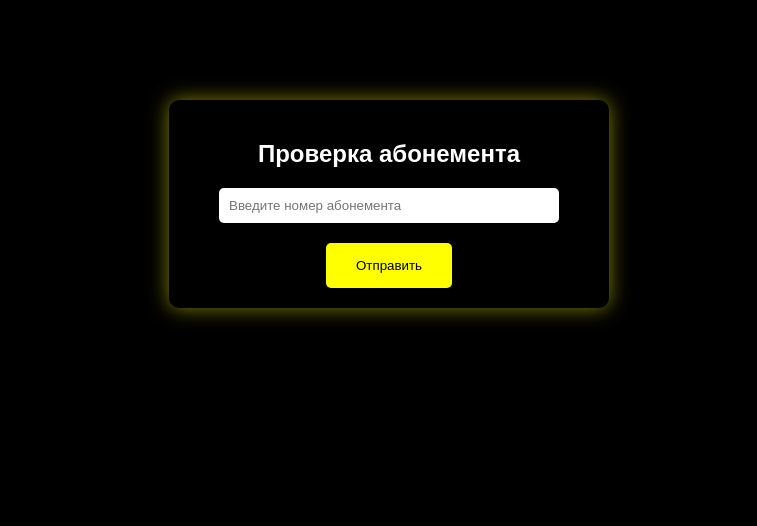
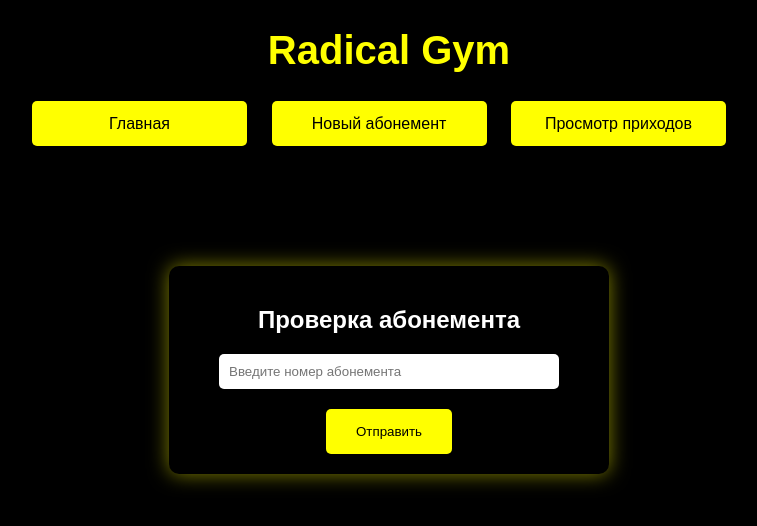
Before and after one commit to ober0/flask-fitnes-site, a Flask app: page / in a window 1280 px wide. Shown: the top 526 px of the page, without its empty margins (251-1008 px from the left). Run offline with Flask 3, Linux system fonts and the light colour scheme.

Commit message:
added header, func edit_abn, func arrival

```diff
--- a/checkQR.py
+++ b/checkQR.py
@@ -6,8 +6,7 @@ def check_qr():
         id = f.read()
     if id != '':
         try:
-            decoded_data = json.loads(id)
-            abn_id = (decoded_data['subscription_number'])
+            abn_id = id
             return abn_id
         except:
             f.close()
--- a/main.py
+++ b/main.py
@@ -5,6 +5,7 @@ from flask_sqlalchemy import SQLAlchemy
 import threading
 import time
 import webbrowser
+import datetime
 
 app = Flask(__name__)
 app.config['SQLALCHEMY_DATABASE_URI'] = 'sqlite:///database.db'
@@ -24,6 +25,15 @@ class Clients(db.Model):
     def __repr__(self):
         return '<id %r>' % self.id
 
+
+class Arrivals(db.Model):
+    id = db.Column(db.Integer, primary_key=True)
+    abn_id = db.Column(db.String(80))
+    date_arrival = db.Column(db.DateTime)
+    def __repr__(self):
+        return '<id %r>' % self.id
+
+
 def check_qr():
     while True:
         time.sleep(0.3)
@@ -38,10 +48,54 @@ def check_qr():
 def index():
     return render_template('index.html')
 
+@app.route('/process', methods=['POST'])
+def process():
+    action = request.form['action']
+    if action == 'arrival':
+        arrival = Arrivals(abn_id = request.form['id'], date_arrival = datetime.datetime.now())
+        try:
+            db.session.add(arrival)
+            db.session.commit()
+            return redirect(f'/client?id={request.form["id"]}&arrival=success')
+        except Exception as e:
+            db.session.rollback()
+            print(e)
+            return 'Ошибка!'
+    elif action == 'back':
+        return redirect('/')
+    elif action == 'edit':
+        user = Clients.query.filter_by(subscription_number=request.form['id']).first()
+        user_data = {
+            'id': user.id,
+            'name': user.name,
+            'phone_number': user.phone_number,
+            'date_signing': user.date_signing,
+            'activate_date': user.activate_date,
+            'freezing': user.freezing,
+            'subscription_number': user.subscription_number
+        }
+        return render_template('edit-user.html', data=user_data)
+
+@app.route('/edit', methods=['POST'])
+def edit():
+    client = Clients.query.filter_by(id=request.form['id']).first()
+    client.name = request.form['name']
+    client.phone_number = request.form['number']
+    client.date_signing = request.form['date_signing']
+    client.activate_date = request.form['activate_date']
+    client.freezing = request.form['freezing']
+    client.subscription_number = request.form['subscription_number']
+    try:
+        db.session.commit()
+        return redirect(f'/client?id={client.subscription_number}&arrival=success')
+    except Exception as e:
+        db.session.rollback()
+        return e
+
 @app.route('/client', methods=['GET'])
 def client():
+    arrival = request.args.get('arrival')
     client_subscription_number = str(request.args.get('id'))
-    print(client_subscription_number, type(client_subscription_number))
     client = Clients.query.filter_by(subscription_number=client_subscription_number).first()
     if client:
         data = {
@@ -53,7 +107,12 @@ def client():
             'freezing': client.freezing,
             'subscription_number': client_subscription_number
         }
-        return render_template('client.html', data=data)
+        if arrival == 'success':
+            arrival = 'true'
+        else:
+            arrival = 'false'
+
+        return render_template('client.html', data=data, arrival=arrival)
     else:
         return render_template('no-user.html')
 
@@ -65,6 +124,6 @@ if __name__ == '__main__':
     qr_thread.daemon = True
     qr_thread.start()
 
-    webbrowser.open('http://127.0.0.1:5000')
+    #webbrowser.open('http://127.0.0.1:5000')
 
     app.run(debug=True)
--- /dev/null
+++ b/templates/base.html
@@ -0,0 +1,57 @@
+<!doctype html>
+<html lang="en">
+<head>
+    <meta charset="UTF-8">
+    <meta name="viewport"
+          content="width=device-width, user-scalable=no, initial-scale=1.0, maximum-scale=1.0, minimum-scale=1.0">
+    <meta http-equiv="X-UA-Compatible" content="ie=edge">
+    {% block head %}{% endblock %}
+    <style>
+        {% block style %}{% endblock %}
+        header {
+            background-color: #000;
+            color: #ff0; /* желтый цвет текста */
+            padding: 20px;
+            text-align: center;
+
+        }
+        header h1 {
+            margin: 0;
+            font-size: 40px;
+        }
+        header nav {
+            margin-top: 10px;
+        }
+        header nav a {
+            display: inline-block; /* Добавляем это свойство для того, чтобы кнопки имели одинаковые размеры */
+            width: 175px; /* Установим фиксированную ширину кнопок */
+            height: 25px; /* Установим фиксированную высоту кнопок */
+            line-height: 25px; /* Центрируем текст по вертикали */
+            background-color: #ff0; /* желтый цвет кнопок */
+            color: #000; /* черный цвет текста */
+            text-decoration: none;
+            margin-right: 20px;
+            padding: 10px 20px; /* добавляем отступы в кнопках */
+            border-radius: 5px; /* скругляем углы кнопок */
+            transition: background-color 0.3s, transform 0.3s; /* добавляем анимацию изменения цвета и размера */
+        }
+        header nav a:hover {
+            background-color: #f60; /* оранжевый цвет кнопок при наведении */
+            transform: scale(1.1); /* увеличиваем размер кнопки при наведении */
+        }
+    </style>
+</head>
+<body>
+    <header>
+        <h1>Radical Gym</h1>
+        <br>
+        <nav>
+            <a href="/">Главная</a>
+            <a href="/new_subscription">Новый абонемент</a>
+            <a href="/view_arrivals">Просмотр приходов</a>
+        </nav>
+    </header>
+
+    {% block html %}{% endblock %}
+</body>
+</html>
--- a/templates/index.html
+++ b/templates/index.html
@@ -1,11 +1,13 @@
-<!DOCTYPE html>
-<html lang="en">
-<head>
-  <meta charset="UTF-8">
-  <meta name="viewport" content="width=device-width, initial-scale=1.0">
-  <title>Проверка абонемента</title>
-  <style>
-    body {
+{%extends "base.html"%}
+
+
+{%block head %}
+<title>Проверка абонемента</title>
+{% endblock %}
+
+
+{%block style %}
+body {
       background-color: #000;
       color: #fff;
       font-family: Arial, sans-serif;
@@ -33,20 +35,21 @@
       padding: 15px 30px;
       cursor: pointer;
       border-radius: 5px;
+      transition: background-color 0.3s, transform 0.3s;
     }
     input[type="submit"]:hover {
       background-color: #de792f;
       transform: scale(1.1);
     }
-  </style>
-</head>
-<body>
-  <div class="container">
+{% endblock %}
+
+
+{% block html %}
+<div class="container">
     <h2>Проверка абонемента</h2>
     <form action="/client" method="GET">
       <input type="text" name="id" placeholder="Введите номер абонемента" required>
       <input type="submit" value="Отправить">
     </form>
   </div>
-</body>
-</html>
+{% endblock %}
```
Also changed, not shown: create-qr/create-qr.py (+12 -26 lines), templates/client.html (+31 -3 lines), create-qr/files-qr/qr-for-user-1623.png (deleted), create-qr/files-qr/qr-for-user-3123.png (deleted), create-qr/files-qr/qr-for-user-903.png (deleted), instance/database.db.
